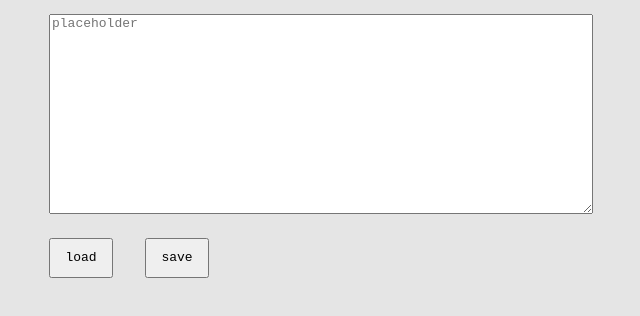
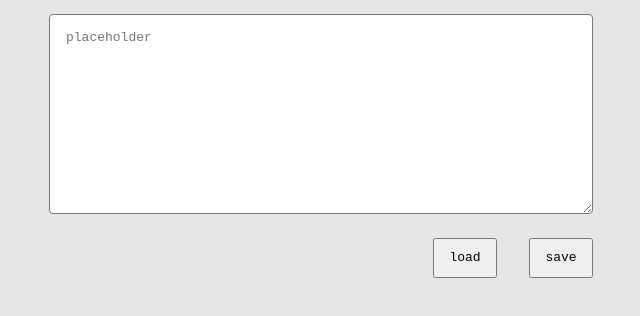
Before and after one commit to michal-krawczyk10/simple-editor, a website built with webpack: page src/pages/index.html in a window 1280 px wide. Shown: the part 66-382 px from the top of the page, without its empty margins (319-959 px from the left). Built offline with nearby package versions, Linux system fonts and the light colour scheme.

Commit message:
add preventDefault

```diff
--- a/src/js/index.js
+++ b/src/js/index.js
@@ -19,10 +19,18 @@ const entryTextarea = document.querySelector(".form__textarea--js");
 const save = document.querySelector(".form__button--save--js");
 const load = document.querySelector(".form__button--load--js");
 
-save.addEventListener("click", () => {
+const currentValue = localStorage.getItem("entry");
+
+if (currentValue) {
+	document.querySelector(".info--js").innerHTML = "!";
+}
+
+save.addEventListener("click", (e) => {
+	e.preventDefault();
 	localStorage.setItem("entry", entryTextarea.value);
 });
 
-load.addEventListener("click", () => {
+load.addEventListener("click", (e) => {
+	e.preventDefault();
 	entryTextarea.value = result;
 });
--- a/src/pages/index.html
+++ b/src/pages/index.html
@@ -14,19 +14,14 @@
 					id="text"
 					name="text"
 					placeholder="placeholder"
+					aria-label="placeholder"
 				></textarea>
-				<input
-					class="form__button form__button--load--js"
-					name="load"
-					type="button"
-					value="load"
-				/>
-				<input
-					class="form__button form__button--save--js"
-					name="save"
-					type="submit"
-					value="save"
-				/>
+				<button class="form__button form__button--load form__button--load--js">
+					load<span class="info--js"></span>
+				</button>
+				<button class="form__button form__button--save form__button--save--js">
+					save
+				</button>
 			</form>
 		</main>
 	</body>
--- a/src/scss/main.scss
+++ b/src/scss/main.scss
@@ -20,7 +20,7 @@ body {
 
 .main {
 	margin: 0 auto;
-	width: 1120px;
+	max-width: 1120px;
 	display: grid;
 	grid-template-rows: 80px 264px;
 	grid-template-columns: repeat(12, 64px);
@@ -38,19 +38,18 @@ body {
 	column-gap: 32px;
 	grid-template-rows: 200px 40px;
 	row-gap: 24px;
+	&__textarea {
+		grid-column: 1 / span 6;
+		border-radius: 4px;
+padding: 16px;
+	}
+	&__button {
+		height: 40px;
+		&--load {
+			grid-area: 2 / 5 / span 1 / span 1;
+		}
+		&--save {
+			grid-area: 2 / 6 / span 1 / span 1;
+		}
+	}
 }
-.form__textarea {
-grid-column: 1 / span 6;
-}
-
-.form__button {
-  height: 40px;
-}
-
-.form__button--load {
-	grid-area: 2 / 5 / span 1 / span 1;
-}
-
-.form__button--save {
-	grid-area: 2 / 6 / span 1 / span 1;
-}
```
